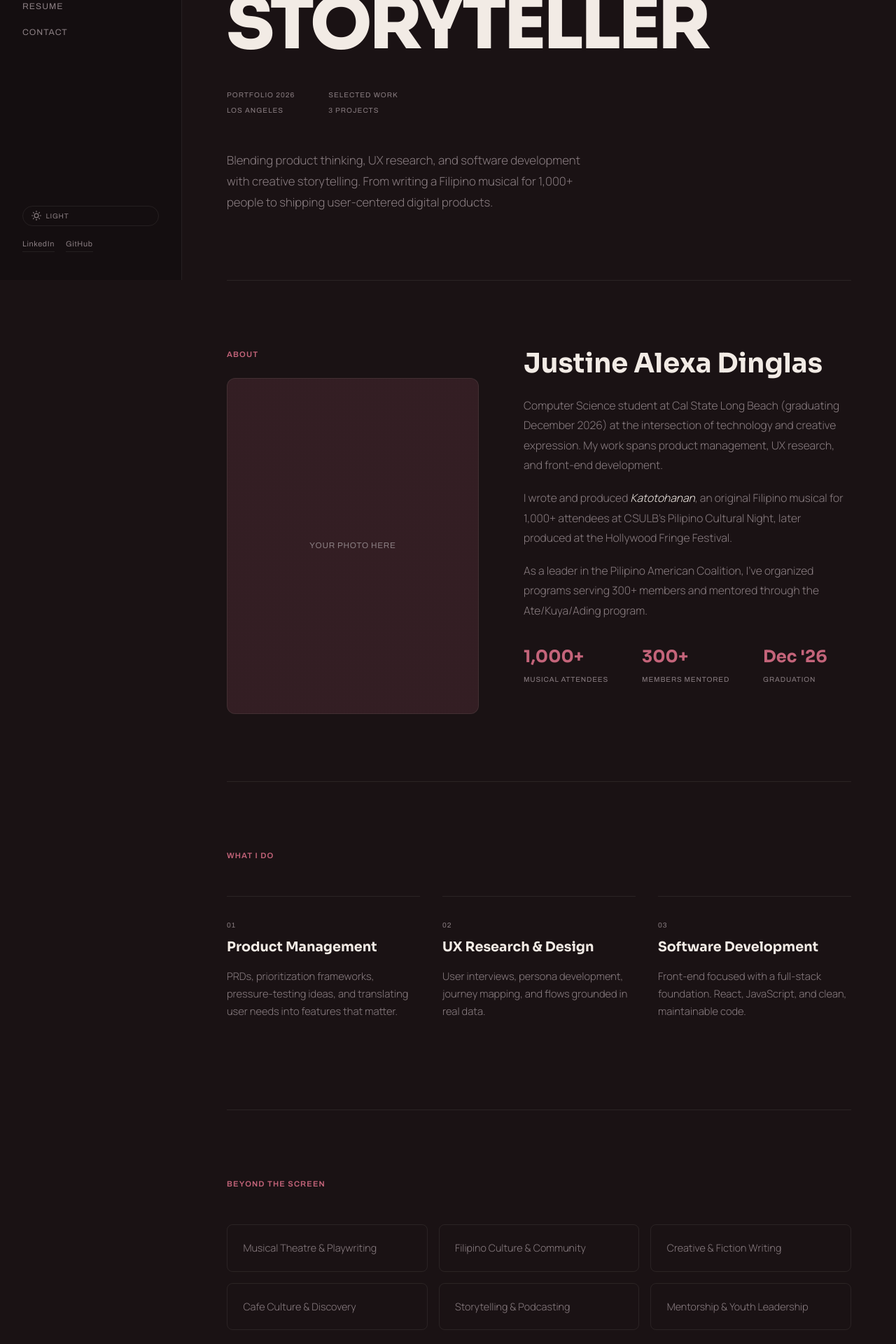
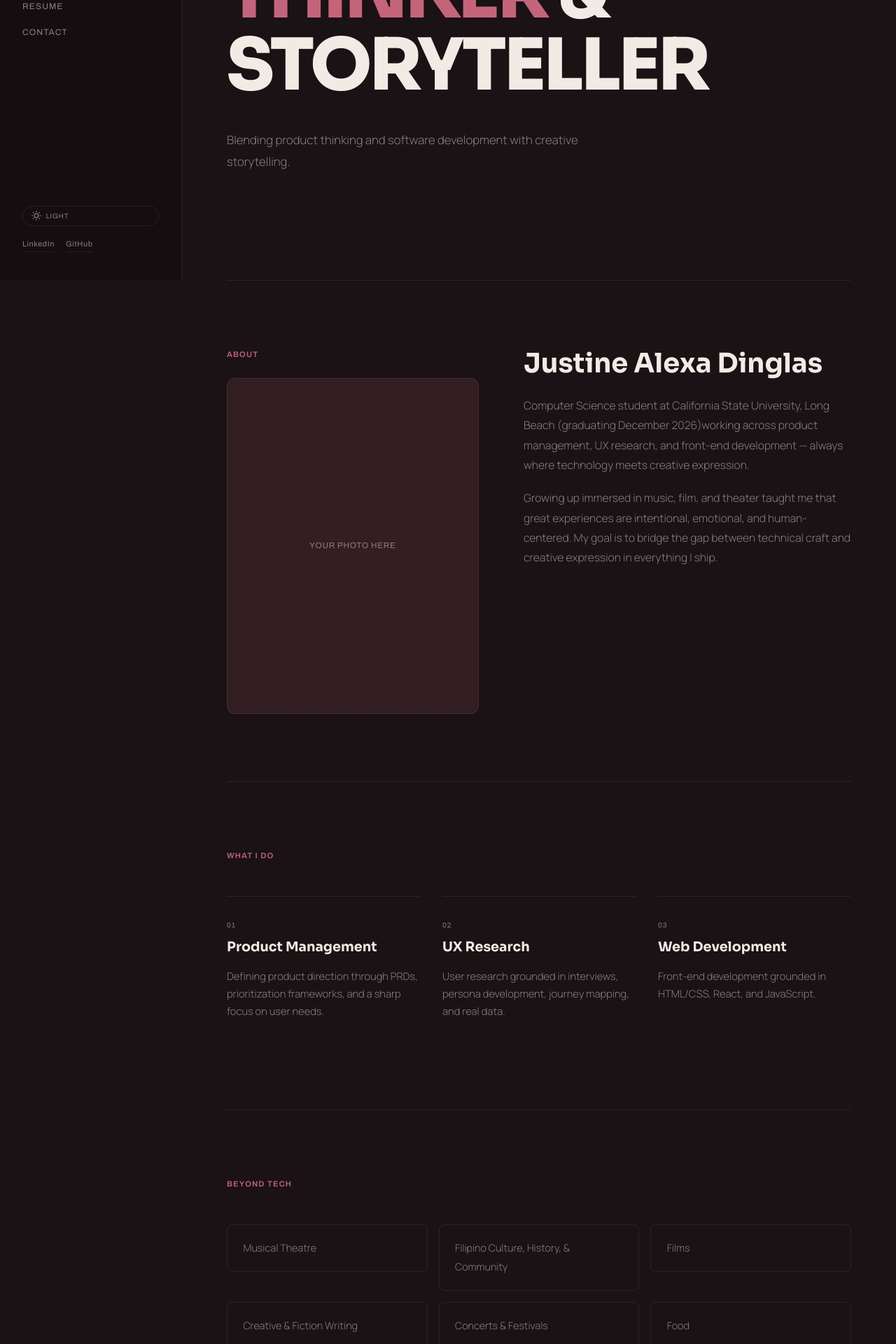
Before and after one commit to justinedinglas/justinedinglas.github.io, a React (Vite) app: page / in a window 1280 px wide. Shown: the part 400-2320 px from the top of the page at 70% size. Built offline with nearby package versions, Linux system fonts and the light colour scheme.

Commit message:
updated portfolio content

```diff
--- a/src/App.jsx
+++ b/src/App.jsx
@@ -5,6 +5,18 @@ const ThemeCtx = createContext();
 function useTheme() { return useContext(ThemeCtx); }
 
 const themes = {
+  light: {
+    bg: "#FAF5F0",
+    bgDark: "#F0EAE3",
+    text: "#2A2025",
+    textMuted: "#6B5E64",
+    accent: "#7B2D3F",
+    accentMuted: "rgba(123,45,63,0.08)",
+    border: "rgba(42,32,37,0.1)",
+    navBg: "rgba(240,234,227,0.92)",
+    selBg: "#7B2D3F",
+    selColor: "#FAF5F0",
+  },
   dark: {
     bg: "#1A1214",
     bgDark: "#140E10",
@@ -16,18 +28,6 @@ const themes = {
     navBg: "rgba(20,14,16,0.92)",
     selBg: "#C4647A",
     selColor: "#1A1214",
-  },
-  light: {
-    bg: "#FAF5F0",
-    bgDark: "#F0EAE3",
-    text: "#2A2025",
-    textMuted: "#6B5E64",
-    accent: "#7B2D3F",
-    accentMuted: "rgba(123,45,63,0.08)",
-    border: "rgba(42,32,37,0.1)",
-    navBg: "rgba(240,234,227,0.92)",
-    selBg: "#7B2D3F",
-    selColor: "#FAF5F0",
   },
 };
 
@@ -128,11 +128,11 @@ function Sidebar({ current, onNavigate }) {
         <div style={{ display: "flex", flexDirection: "column", gap: "1rem" }}>
           <ThemeToggle />
           <div style={{ display: "flex", gap: "1rem" }}>
-            <a href="https://linkedin.com/in/yourprofile" target="_blank" rel="noopener noreferrer" style={{
+            <a href="https://www.linkedin.com/in/justinedinglas/" target="_blank" rel="noopener noreferrer" style={{
               fontFamily: "var(--font-accent)", fontSize: "0.68rem", color: "var(--text-muted)",
               letterSpacing: "0.06em", textDecoration: "none", borderBottom: "1px solid var(--border)", paddingBottom: 2,
             }}>LinkedIn</a>
-            <a href="https://github.com/yourprofile" target="_blank" rel="noopener noreferrer" style={{
+            <a href="https://github.com/justinedinglas" target="_blank" rel="noopener noreferrer" style={{
               fontFamily: "var(--font-accent)", fontSize: "0.68rem", color: "var(--text-muted)",
               letterSpacing: "0.06em", textDecoration: "none", borderBottom: "1px solid var(--border)", paddingBottom: 2,
             }}>GitHub</a>
@@ -190,7 +190,7 @@ function HomePage({ onNavigate }) {
       <section style={{ minHeight: "100vh", display: "flex", flexDirection: "column", justifyContent: "center", padding: "6rem 0 4rem" }}>
         <Reveal>
           <div style={{ fontFamily: "var(--font-accent)", fontSize: "0.73rem", color: "var(--text-muted)", letterSpacing: "0.12em", textTransform: "uppercase", marginBottom: "2rem" }}>
-            CS Student · Product · UX · Creative
+            CSULB '26 in Computer Science · Web Dev · UX Research
           </div>
         </Reveal>
         <Reveal delay={0.1}>
@@ -203,19 +203,9 @@ function HomePage({ onNavigate }) {
             STORYTELLER
           </h1>
         </Reveal>
-        <Reveal delay={0.2}>
-          <div style={{ display: "flex", gap: "3rem", flexWrap: "wrap", marginBottom: "3rem" }}>
-            {[["Portfolio 2026", "Los Angeles"], ["Selected Work", "3 projects"]].map(([a, b]) => (
-              <div key={a}>
-                <div style={{ fontFamily: "var(--font-accent)", fontSize: "0.63rem", color: "var(--text-muted)", letterSpacing: "0.1em", textTransform: "uppercase", marginBottom: "0.3rem" }}>{a}</div>
-                <div style={{ fontFamily: "var(--font-accent)", fontSize: "0.63rem", color: "var(--text-muted)", letterSpacing: "0.1em", textTransform: "uppercase" }}>{b}</div>
-              </div>
-            ))}
-          </div>
-        </Reveal>
         <Reveal delay={0.3}>
           <p style={{ fontSize: "1.05rem", color: "var(--text-muted)", maxWidth: 520, lineHeight: 1.8 }}>
-            Blending product thinking, UX research, and software development with creative storytelling. From writing a Filipino musical for 1,000+ people to shipping user-centered digital products.
+            Blending product thinking and software development with creative storytelling.
           </p>
         </Reveal>
       </section>
@@ -242,22 +232,11 @@ function HomePage({ onNavigate }) {
                 Justine Alexa Dinglas
               </h2>
               <p style={{ color: "var(--text-muted)", fontSize: "0.98rem", lineHeight: 1.8, marginBottom: "1.2rem" }}>
-                Computer Science student at Cal State Long Beach (graduating December 2026) at the intersection of technology and creative expression. My work spans product management, UX research, and front-end development.
+                Computer Science student at California State University, Long Beach (graduating December 2026)working across product management, UX research, and front-end development — always where technology meets creative expression.
               </p>
               <p style={{ color: "var(--text-muted)", fontSize: "0.98rem", lineHeight: 1.8, marginBottom: "1.2rem" }}>
-                I wrote and produced <em style={{ color: "var(--text)" }}>Katotohanan</em>, an original Filipino musical for 1,000+ attendees at CSULB's Pilipino Cultural Night, later produced at the Hollywood Fringe Festival.
+                Growing up immersed in music, film, and theater taught me that great experiences are intentional, emotional, and human-centered. My goal is to bridge the gap between technical craft and creative expression in everything I ship.
               </p>
-              <p style={{ color: "var(--text-muted)", fontSize: "0.98rem", lineHeight: 1.8, marginBottom: "2rem" }}>
-                As a leader in the Pilipino American Coalition, I've organized programs serving 300+ members and mentored through the Ate/Kuya/Ading program.
-              </p>
-              <div style={{ display: "flex", gap: "3rem", flexWrap: "wrap" }}>
-                {[{ n: "1,000+", l: "Musical Attendees" }, { n: "300+", l: "Members Mentored" }, { n: "Dec '26", l: "Graduation" }].map(s => (
-                  <div key={s.l}>
-                    <div style={{ fontFamily: "var(--font-display)", fontWeight: 700, fontSize: "1.5rem", color: "var(--accent)", marginBottom: "0.2rem" }}>{s.n}</div>
-                    <div style={{ fontFamily: "var(--font-accent)", fontSize: "0.63rem", color: "var(--text-muted)", letterSpacing: "0.08em", textTransform: "uppercase" }}>{s.l}</div>
-                  </div>
-                ))}
-              </div>
             </div>
           </Reveal>
         </div>
@@ -270,9 +249,9 @@ function HomePage({ onNavigate }) {
         </Reveal>
         <div style={{ display: "grid", gridTemplateColumns: "repeat(3, 1fr)", gap: "2rem" }} className="responsive-three-col">
           {[
-            { title: "Product Management", desc: "PRDs, prioritization frameworks, pressure-testing ideas, and translating user needs into features that matter." },
-            { title: "UX Research & Design", desc: "User interviews, persona development, journey mapping, and flows grounded in real data." },
-            { title: "Software Development", desc: "Front-end focused with a full-stack foundation. React, JavaScript, and clean, maintainable code." },
+            { title: "Product Management", desc: "Defining product direction through PRDs, prioritization frameworks, and a sharp focus on user needs." },
+            { title: "UX Research", desc: "User research grounded in interviews, persona development, journey mapping, and real data." },
+            { title: "Web Development", desc: "Front-end development grounded in HTML/CSS, React, and JavaScript." },
           ].map((item, i) => (
             <Reveal key={item.title} delay={i * 0.08}>
               <div style={{ padding: "2rem 0", borderTop: "1px solid var(--border)" }}>
@@ -288,10 +267,10 @@ function HomePage({ onNavigate }) {
       {/* Interests */}
       <section style={{ padding: "6rem 0", borderTop: "1px solid var(--border)" }}>
         <Reveal>
-          <div style={{ fontFamily: "var(--font-accent)", fontSize: "0.7rem", color: "var(--accent)", letterSpacing: "0.1em", textTransform: "uppercase", marginBottom: "3rem", fontWeight: 600 }}>Beyond the Screen</div>
+          <div style={{ fontFamily: "var(--font-accent)", fontSize: "0.7rem", color: "var(--accent)", letterSpacing: "0.1em", textTransform: "uppercase", marginBottom: "3rem", fontWeight: 600 }}>Beyond Tech</div>
         </Reveal>
         <div style={{ display: "grid", gridTemplateColumns: "1fr 1fr 1fr", gap: "1rem" }} className="responsive-three-col">
-          {["Musical Theatre & Playwriting", "Filipino Culture & Community", "Creative & Fiction Writing", "Cafe Culture & Discovery", "Storytelling & Podcasting", "Mentorship & Youth Leadership"].map((item, i) => (
+          {["Musical Theatre", "Filipino Culture, History, & Community", "Films", "Creative & Fiction Writing", "Concerts & Festivals", "Food"].map((item, i) => (
             <Reveal key={item} delay={i * 0.05}>
               <div style={{
                 padding: "1.2rem 1.4rem", borderRadius: 8,
@@ -314,11 +293,11 @@ function HomePage({ onNavigate }) {
 function WorkPage() {
   const projects = [
     {
-      num: "01", tags: "Product Design · UX Research · Capstone", title: "sip'd — Cafe Discovery App",
-      challenge: "College students struggle to find cafes matching their study/social needs",
+      num: "01", tags: "Product Management · UX Research · Senior Capstone", title: "sip'd — Cafe Discovery App",
+      challenge: "Cafe enthusiasts struggle to find cafes matching their study/social needs",
       approach: "User interviews + persona development + iterative UX flows",
       outcome: "Community-first cafe discovery app with warm brand identity",
-      techs: ["UX Research", "Persona Design", "Figma", "Team Lead"],
+      techs: ["UX Research", "Project Management", "Figma", "React", "Node.js", "Team Lead"],
       gradient: "linear-gradient(135deg, #2D5A3D, #4A8C5E)",
     },
     {
@@ -331,10 +310,10 @@ function WorkPage() {
     },
     {
       num: "03", tags: "Creative · Musical Theatre", title: "Katotohanan — Original Filipino Musical",
-      challenge: "Telling an authentic Filipino story through original musical theatre",
-      approach: "Original playwriting + production management + community casting",
-      outcome: "1,000+ attendees at PCN, Hollywood Fringe Festival production",
-      techs: ["Playwright", "Producer", "Storytelling", "Hollywood Fringe"],
+      challenge: "Amplifying the untold struggles of the Philippines' indigenous communities to life through original musical theatre",
+      approach: "Playwriting + production management + community casting",
+      outcome: "Sparked conversation around power, truth, and oppression, 1,000+ attendees at PCN, Hollywood Fringe Festival production",
+      techs: ["Playwright", "Director", "Producer", "Storytelling"],
       gradient: "linear-gradient(135deg, #6B2B3A, #8C4A5A)",
     },
   ];
@@ -403,17 +382,38 @@ function WorkPage() {
 /* ── RESUME PAGE ── */
 function ResumePage() {
   const experience = [
-    { date: "2024 — Present", title: "Senior Capstone — sip'd", org: "CECS 491A · Cal State Long Beach", desc: "Leading product development for a cafe discovery app. User interviews, personas, UX flows, 5-person engineering team." },
-    { date: "2024", title: "PM Externship — BeReal Feature", org: "Product Management Externship", desc: "PRD-lite and clickable prototype for 3-second voice note reactions. Screen flows and product strategy." },
-    { date: "2022 — 2024", title: "Membership Chair & Leader", org: "Pilipino American Coalition · CSULB", desc: "Ate/Kuya/Ading mentorship program (300+ members), Kapatids Month, large-scale cultural events." },
-    { date: "2023", title: "Playwright & Producer", org: "Katotohanan · CSULB PCN & Hollywood Fringe", desc: "Original Filipino musical, 1,000+ attendees. Secured Executive Producer for Hollywood Fringe." },
-  ];
+    { date: "January 2026 — Present", title: "Senior Capstone — sip'd", org: "CECS 491A · California State University, Long Beach", desc: (
+  <>
+    <span>• Led end-to-end MVP development for a multi-dimensional cafe rating system (8 attributes × 5 user purposes); defined product requirements via user interviews, authored a full PRD, user flow docs, and operational playbooks that aligned a cross-functional team of 5.</span><br/>
+    <span>• Applied design thinking through persona research and use-case scenario mapping, translating raw interview data into actionable go-to-market positioning.</span><br/>
+  </>
+)},
+    { date: "Janaury 2026 - March 2026", title: "Product Management Externship", org: "BeReal · Extern", desc: (
+  <>
+    <span>• Generated 30 feature concepts using AI-assisted tools (Claude) and applied RICE prioritization scoring to identify the highest-value opportunity; validated all AI outputs before incorporating into product strategy.</span><br/>
+    <span>• Conducted competitive benchmarking across Instagram and Twitter (X), synthesizing engagement and retention data into a PRD-lite with annotated event logs, used to inform go-to-market positioning and stakeholder alignment.</span><br/>
+    <span>• Practiced and self-reviewed recorded pitch of the research-backed feature recommendation as final project, iterating on clarity and stakeholder framing to ensure the value proposition and supporting data were communicated concisely.</span>
+  </>
+)},
+    { date: "May 2024 — May 2025", title: "Membership Chair", org: "Pilipino American Coalition · CSULB", desc: (
+  <>
+    <span>• Owned strategy and execution for the Ate/Kuya/Ading mentorship program, recruiting and managing 300+ members, building pairing logic, coordinating timelines across 5 weeks, and serving as the primary internal communications lead for all participants.</span><br/>
+    <span>• Proactively approached problems by leading cabinet meetings, to clearly communicate issues, priorities, and action steps, ensuring alignment between an 18-person cabinet and 300+ general members.</span><br/>
+  </>
+)},
+    { date: "June 2023 - June 2025", title: "Playwright & Director — Katotohanan", org: "Pilipino Cultural Night · CSULB & Hollywood Fringe Festival 2025", desc: (
+  <>
+    <span>• Wrote and directed an original Filipino musical performed for 1,000+ attendees, sparking conversation around power, truth, and oppression, while managing the full production lifecycle from concept through live performance across a 9-month timeline.</span><br/>
+    <span>• Led cross-functional collaboration across choreography, music, and technical crews, coordinating creative direction and iterating through structured feedback loops to hit all milestones on deadline.</span><br/>
+  </>
+)}];
+
   const skills = [
-    { category: "Product", items: ["PRDs & Roadmaps", "User Research", "A/B Testing", "Prioritization", "Stakeholder Mgmt"] },
+    { category: "Product", items: ["PRDs & Roadmaps", "User Research", "A/B Testing", "Prioritization", "Stakeholder Management"] },
     { category: "Design", items: ["Figma", "Wireframing", "Prototyping", "User Flows", "Journey Mapping"] },
-    { category: "Engineering", items: ["React", "JavaScript", "HTML/CSS", "Python", "Git"] },
-    { category: "Leadership", items: ["Community Org", "Mentorship", "Event Production", "Cross-functional"] },
-  ];
+    { category: "Development", items: ["React", "JavaScript", "HTML/CSS", "Python", "Git & GitHub"] },
+    { category: "Tools", items: ["Claude AI", "Notion", "Adobe Creative Suite", "Google Workspace", "Microsoft Office"] },
+];
 
   return (
     <div>
@@ -497,15 +497,16 @@ function ContactPage() {
         </Reveal>
         <Reveal delay={0.2}>
           <p style={{ color: "var(--text-muted)", fontSize: "1.05rem", maxWidth: 500, lineHeight: 1.8, marginBottom: "3rem" }}>
-            I'm currently looking for internships in product management, UX research, and software development. I'd love to hear from you.
+            I'm currently looking for internships in UX research, product management,  and software development. But I'm always looking to learn and connect—especially with those open to mentorship or just to have an insightful conversation!
           </p>
         </Reveal>
         <Reveal delay={0.3}>
           <div style={{ display: "flex", flexDirection: "column", gap: "1.2rem" }}>
             {[
-              { label: "Email", href: "mailto:your@email.com", val: "your@email.com" },
-              { label: "LinkedIn", href: "https://linkedin.com/in/yourprofile", val: "linkedin.com/in/yourprofile" },
-              { label: "GitHub", href: "https://github.com/yourprofile", val: "github.com/yourprofile" },
+              { label: "Email", href: "mailto:justinealexa.dinglas01@csulb.student.edu", val: "justinealexa.dinglas01@csulb.student.edu" },
+              { label: "LinkedIn", href: "https://www.linkedin.com/in/justinedinglas/", val: "linkedin.com/in/justinedinglas" },
+              { label: "GitHub", href: "https://github.com/justinedinglas", val: "github.com/justinedinglas" },
+              { label: "Beli", href: "https://beliapp.co/app/dinonaraz", val: "beliapp.co/app/dinonaraz" },
             ].map(c => (
               <div key={c.label} style={{ display: "flex", gap: "2rem", alignItems: "baseline" }}>
                 <div style={{ fontFamily: "var(--font-accent)", fontSize: "0.63rem", color: "var(--text-muted)", letterSpacing: "0.1em", textTransform: "uppercase", width: 80 }}>{c.label}</div>
```
